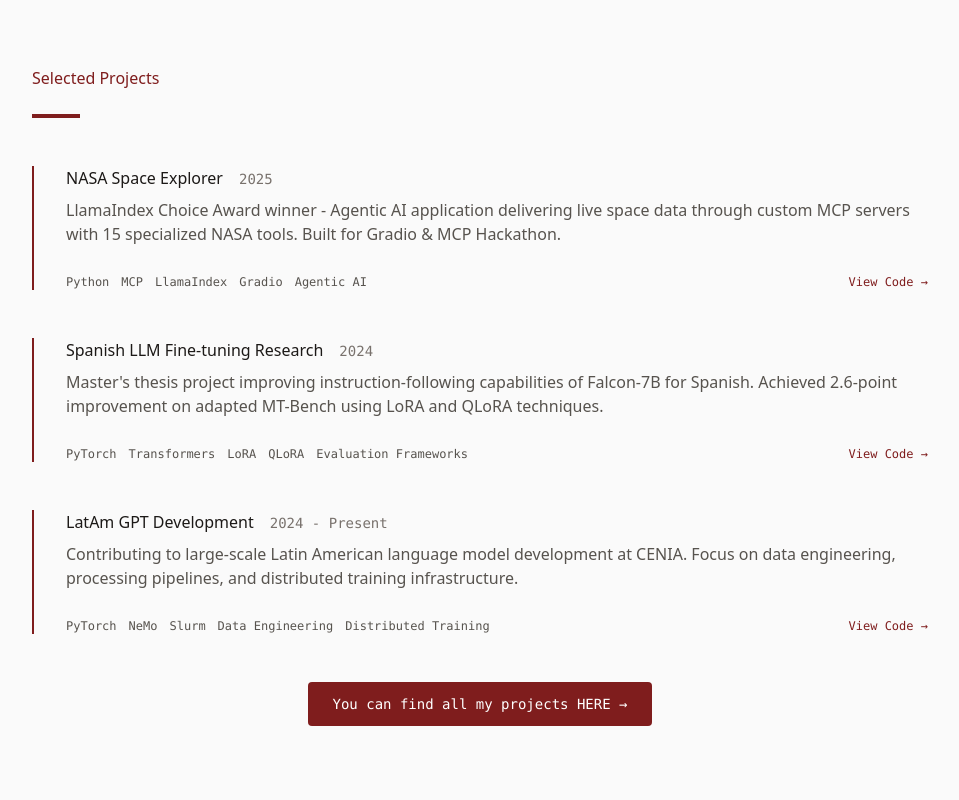
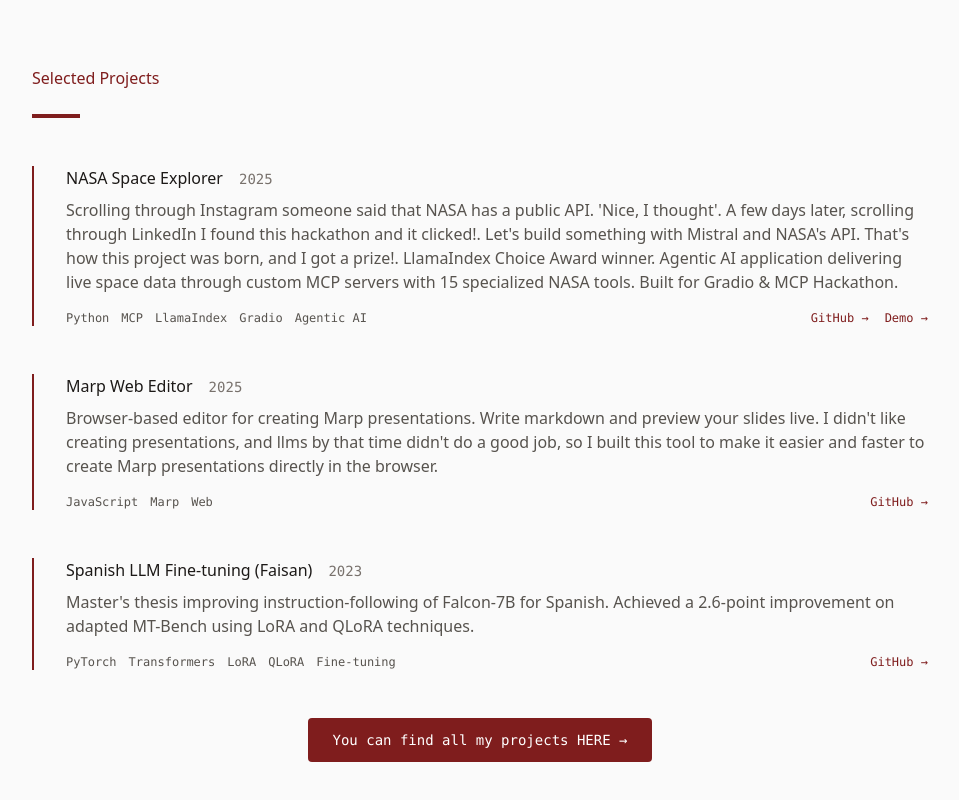
Before and after one commit to Clemente-H/Clemente-H.github.io, a React (Vite) app: page /projects in a window 1280 px wide. Shown: the part 786-1586 px from the top of the page, without its empty margins (160-1119 px from the left). Built offline with nearby package versions, Linux system fonts and the light colour scheme.

Commit message:
fix multiprojects error

```diff
--- a/src/components/Projects.tsx
+++ b/src/components/Projects.tsx
@@ -1,30 +1,11 @@
 import { Link } from 'react-router-dom';
+import { projectCategories } from '../data/projects';
+
+const featured = projectCategories
+  .flatMap((c) => c.projects)
+  .filter((p) => p.featured);
 
 export function Projects() {
-  const projects = [
-    {
-      name: "NASA Space Explorer",
-      description: "LlamaIndex Choice Award winner - Agentic AI application delivering live space data through custom MCP servers with 15 specialized NASA tools. Built for Gradio & MCP Hackathon.",
-      tech: ["Python", "MCP", "LlamaIndex", "Gradio", "Agentic AI"],
-      year: "2025",
-      github: "https://huggingface.co/spaces/Agents-MCP-Hackathon/nasa-space-explorer"
-    },
-        {
-      name: "Spanish LLM Fine-tuning Research",
-      description: "Master's thesis project improving instruction-following capabilities of Falcon-7B for Spanish. Achieved 2.6-point improvement on adapted MT-Bench using LoRA and QLoRA techniques.",
-      tech: ["PyTorch", "Transformers", "LoRA", "QLoRA", "Evaluation Frameworks"],
-      year: "2024",
-      github: "https://github.com/Clemente-H/Faisan"
-    },
-    {
-      name: "LatAm GPT Development",
-      description: "Contributing to large-scale Latin American language model development at CENIA. Focus on data engineering, processing pipelines, and distributed training infrastructure.",
-      tech: ["PyTorch", "NeMo", "Slurm", "Data Engineering", "Distributed Training"],
-      year: "2024 - Present",
-      github: "https://www.latamgpt.org"
-    }
-  ];
-
   return (
     <section id="projects" className="py-32 px-6 bg-neutral-50 dark:bg-stone-950">
       <div className="max-w-4xl mx-auto">
@@ -34,38 +15,35 @@ export function Projects() {
         </div>
 
         <div className="space-y-12">
-          {projects.map((project, index) => (
+          {featured.map((project, index) => (
             <div
               key={index}
               className="border-l-2 border-red-900 dark:border-red-500 pl-8 hover:border-red-700 dark:hover:border-red-400 transition-colors"
             >
-              <div className="flex items-start justify-between gap-4 mb-3">
-                <div className="flex-1">
               <div className="flex items-baseline gap-4 mb-2">
                 <h3 className="text-stone-900 dark:text-stone-100">{project.name}</h3>
                 <span className="font-mono text-sm text-stone-500 dark:text-stone-400">{project.year}</span>
               </div>
               <p className="text-stone-600 dark:text-stone-400 mb-4">{project.description}</p>
-                </div>
-              </div>
-
               <div className="flex flex-wrap items-center gap-3">
-                {project.tech.map((tech, techIndex) => (
-                  <span
-                    key={techIndex}
-                    className="font-mono text-xs text-stone-600 dark:text-stone-400"
-                  >
-                    {tech}
+                {project.tags.map((tag, i) => (
+                  <span key={i} className="font-mono text-xs text-stone-600 dark:text-stone-400">
+                    {tag}
                   </span>
                 ))}
+                <div className="ml-auto flex gap-4">
+                  {project.links.map((link, i) => (
                     <a
-                  href={project.github}
+                      key={i}
+                      href={link.url}
                       target="_blank"
                       rel="noopener noreferrer"
-                  className="font-mono text-xs text-red-900 dark:text-red-400 hover:text-red-700 dark:hover:text-red-300 transition-colors ml-auto"
+                      className="font-mono text-xs text-red-900 dark:text-red-400 hover:text-red-700 dark:hover:text-red-300 transition-colors"
                     >
-                  View Code →
+                      {link.label} →
                     </a>
+                  ))}
+                </div>
               </div>
             </div>
           ))}
--- a/src/data/projects.ts
+++ b/src/data/projects.ts
@@ -9,6 +9,7 @@ export interface Project {
   year: number;
   tags: string[];
   links: ProjectLink[];
+  featured?: boolean;
 }
 
 export interface ProjectCategory {
@@ -24,6 +25,7 @@ export const projectCategories: ProjectCategory[] = [
     projects: [
       {
         name: "NASA Space Explorer",
+        featured: true,
         description:
           "Scrolling through Instagram someone said that NASA has a public API. 'Nice, I thought'. A few days later, scrolling through LinkedIn I found this hackathon and it clicked!. Let's build something with Mistral and NASA's API. That's how this project was born, and I got a prize!. LlamaIndex Choice Award winner. Agentic AI application delivering live space data through custom MCP servers with 15 specialized NASA tools. Built for Gradio & MCP Hackathon.",
         year: 2025,
@@ -80,6 +82,7 @@ export const projectCategories: ProjectCategory[] = [
       },
       {
         name: "Marp Web Editor",
+        featured: true,
         description:
           "Browser-based editor for creating Marp presentations. Write markdown and preview your slides live. I didn't like creating presentations, and llms by that time didn't do a good job, so I built this tool to make it easier and faster to create Marp presentations directly in the browser. ",
         year: 2025,
@@ -134,6 +137,7 @@ export const projectCategories: ProjectCategory[] = [
     projects: [
       {
         name: "Spanish LLM Fine-tuning (Faisan)",
+        featured: true,
         description:
           "Master's thesis improving instruction-following of Falcon-7B for Spanish. Achieved a 2.6-point improvement on adapted MT-Bench using LoRA and QLoRA techniques.",
         year: 2023,
```
Lines whose indentation alone changed are shown as unchanged.
